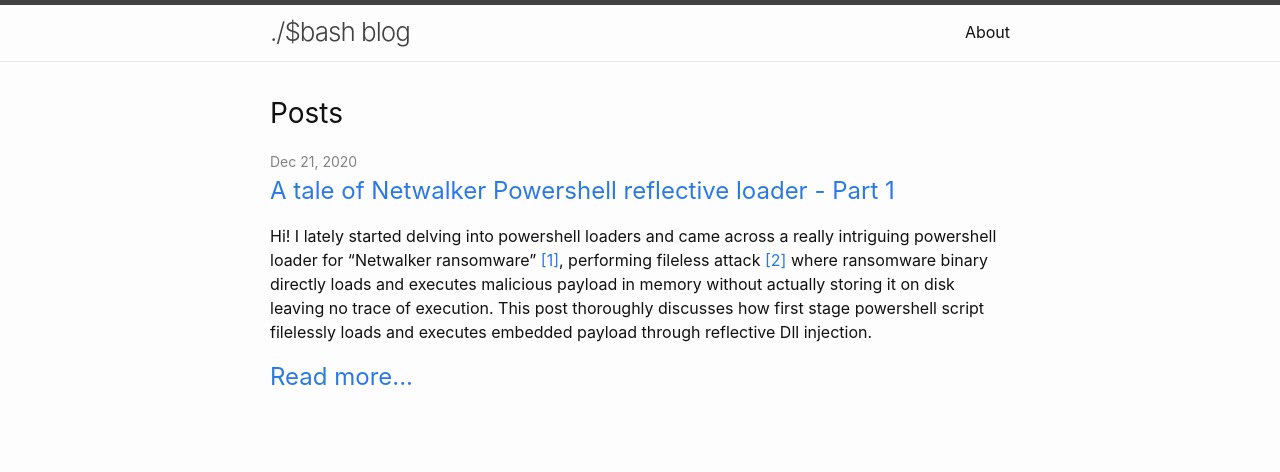
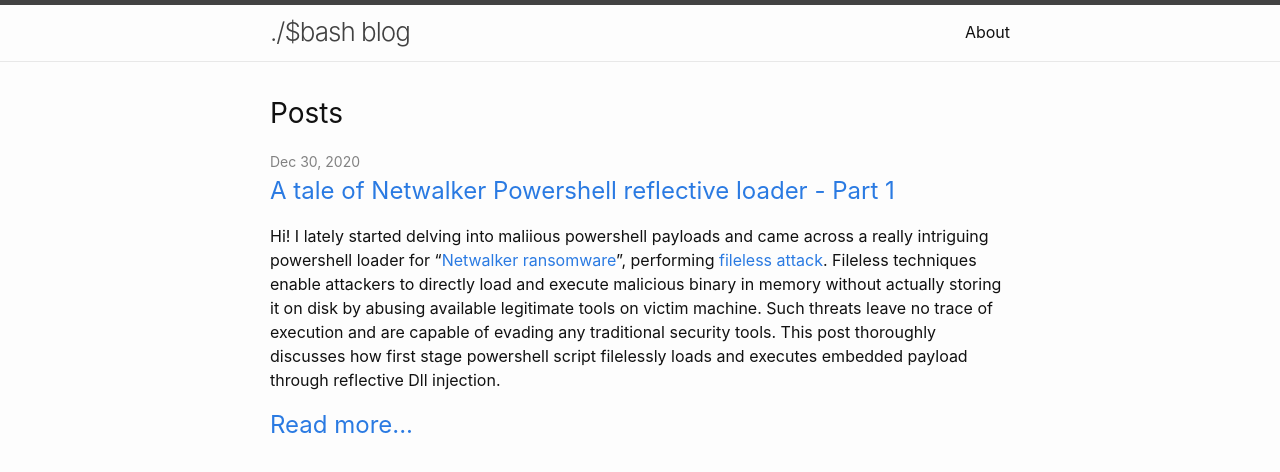
Before and after one commit to xer0xe9/xer0xE9.github.io, a Jekyll site: the page built from index.markdown, in a window 1280 px wide. Shown: the top 472 px of the page. Built offline with Jekyll 4.4.1, drawn with Linux system fonts in a browser that asks for light colours.

Commit message:
updating first blog

```diff
--- a/_posts/2020-12-21-A-tale-of-Netwalker-Powershell-reflective-loader---Part-1.md
+++ b/_posts/2020-12-21-A-tale-of-Netwalker-Powershell-reflective-loader---Part-1.md
@@ -1,13 +1,13 @@
 ---
 layout: post
 title:  "A tale of Netwalker Powershell reflective loader - Part 1"
-date:   2020-12-21
+date:   2020-12-30
 categories: loaders netwalker
 ---
 
-Hi! I lately started delving into powershell loaders and came across a really intriguing powershell loader for "Netwalker ransomware" [[1]][1-netwalker-ransomware], performing fileless attack [[2]][2-fileless-attacks] where ransomware binary directly loads and executes malicious payload in memory without actually storing it on disk leaving no trace of execution. This post thoroughly discusses how first stage powershell script filelessly loads and executes embedded payload through reflective Dll injection.
+Hi! I lately started delving into maliious powershell payloads and came across a really intriguing powershell loader for "[Netwalker ransomware][netwalker-ransomware]", performing [fileless attack][fileless-attacks]. Fileless techniques enable attackers to directly load and execute malicious binary in memory without actually storing it on disk by abusing available legitimate tools on victim machine. Such threats leave no trace of execution and are capable of evading any traditional security tools. This post thoroughly discusses how first stage powershell script filelessly loads and executes embedded payload through reflective Dll injection.
 
-SHA-256 of the sample being analyzed:  [f4656a9af30e98ed2103194f798fa00fd1686618e3e62fba6b15c9959135b7be][link-to-download-ps1-loader]
+SHA-256 hash of the sample being analyzed:  [f4656a9af30e98ed2103194f798fa00fd1686618e3e62fba6b15c9959135b7be][link-to-download-ps1-loader]
 
 -----------------------------------------------------------------------------------------------------------------------------------
 Prior knowledge required:
@@ -54,7 +54,7 @@ decryptedlayer3.ps1 now contains the obfuscated layer three powershell script em
 
 <h1>Processing Obfuscated layer 3</h1>
 
-Layer three powershell loader contains obfuscated variable and routine names. It is required to perform following steps to load embedded executable into memory
+Let's start digging into layer three powershell script which is quite obfuscated having lengthy and random string variable and routine names responsible to drop final payload. It is required to perform following steps in order to execute Netwalker ransomware on victim's machine
 
 
 - define variables to invoke in-memory Windows API function calls without compilation
@@ -75,13 +75,13 @@ and to invoke kernell32.dll APIs using wrapper .Net methods available in powersh
 
 final command in this case will let us instantiate objects by making Microsoft .Net core classes available in our powershell session and ensure ransomware's true memory residence through reflection.
 
-and following set of routines <b>correctly compute required memory addresses and relocations</b> by mapping integer data types (signed integers to Unsigned integers and vice versa)
+Following set of routines help <b>correctly compute required memory addresses and relocations</b> by casting integer datatypes (signed integers to Unsigned integers and vice versa)
 
 ![image](/assets/images/psloader/conversions.png){:class="img-responsive"}
 
 Finally it defines a bunch of routines to process and load embedded malicious payload.
 
-Script starts its execution by detecting processor's architecture whether it is x86 or amd64 to prepare 32-bit or 64-bit dll accordingly using following if-else block
+Script starts its execution by detecting underlying processor's architecture to know whether it is running on x86 or amd64 and to prepare 32-bit or 64-bit dll accordingly using following if-else block
 
 {% highlight powershell %}
 [byte[]]$EbihwfodUZMKtNCBx = $ptFvKdtq
@@ -127,7 +127,7 @@ snapshot of object containig dll that gets written into current process's memory
 
 ![image](/assets/images/psloader/dll_struct.png){:class="img-responsive"}
 
-after that it calls following routine with certain parameters to inject payload into a legitimate process which is 'explorer.exe' in this case along with memory location pointer for buffer containg Dll and size of the buffer containing dll
+after that it calls following routine with certain parameters to inject payload by specifying a legitimate target process which is 'explorer.exe' in this case along with memory location pointer for buffer containg Dll and size of the buffer containing dll
 
 ![image](/assets/images/psloader/call_explorer.png){:class="img-responsive"}
 
@@ -135,7 +135,7 @@ this routine finds PID of explorer.exe form a list of running processes and pass
 
 ![image](/assets/images/psloader/get_explorer_pid.png){:class="img-responsive"}
 
-which first reflectively injects ransomware dll into explorer.exe and then executes it by creating a thread that runs in the virtual address space of Explorer.exe process
+which first reflectively injects ransomware dll into explorer.exe by allocating a chunk of memory of specified size into its address space and writing ransomware dll on the allocated memory and then executes it by creating a thread that runs in the virtual address space of Explorer.exe process
 
 ![image](/assets/images/psloader/inject.png){:class="img-responsive"}
 
@@ -143,26 +143,26 @@ and in the end deletes shadow copies of the data being held on the system at tha
 
 ![image](/assets/images/psloader/delete_shadowcopy.png){:class="img-responsive"}
 
-as soon as script exits FE026B-Readme.txt window appears on the system with ransom message and all encrypted files with fe026b extension are no longer accessible
+as soon as script exits, <b>FE026B-Readme.txt</b> window appears on the system with ransom message and all encrypted files with fe026b extension are no longer accessible
 
 ![image](/assets/images/psloader/message.png){:class="img-responsive"}
 
 
-<strong><em>Note: </em></strong><b>Ransomware dll being injected can be dumped into a binary file having SHA-256 [302ff75667460accbbd909275cf912f4543c4fb4ea9f0d0bad2f4d5e6225837b][md5-e17951ccd3f30ef2ecc7963628210a5e] hash but it can be seen that first two bytes in this case contain wrong hex value 0xADDE</b>
+<strong><em>Note: </em></strong>Ransomware dll being injected can be dumped into a binary file having SHA-256 [302ff75667460accbbd909275cf912f4543c4fb4ea9f0d0bad2f4d5e6225837b][md5-e17951ccd3f30ef2ecc7963628210a5e] hash but it can be seen that first two bytes in this case contain wrong hex value <b>0xADDE</b>
 
 ![image](/assets/images/psloader/dumped.png){:class="img-responsive"}
 
 replacng first two bytes <b>0xADDE</b> with <b>0x4D5A</b> in MZ header would result in Netwalker ransomware with [f93209fccd0c452b8b5dc9db46341281344156bbedd23a47d2d551f80f460534][md5-f5c877335920f0ef040228e18b426d00] SHA-256 hash.
 
-and that's it. I hope you liked this writeup on disecting the powershell reflective loader.
+and that's it. I hope you liked this detailed writeup on the powershell reflective loader.
 
 Best regards,
 
 ./$bash.
 
 [link-to-download-ps1-loader]: https://bazaar.abuse.ch/download/f4656a9af30e98ed2103194f798fa00fd1686618e3e62fba6b15c9959135b7be/
-[1-netwalker-ransomware]: https://labs.sentinelone.com/netwalker-ransomware-no-respite-no-english-required/
-[2-fileless-attacks]: https://www.trendmicro.com/vinfo/us/security/news/cybercrime-and-digital-threats/security-101-how-fileless-attacks-work-and-persist-in-systems
+[netwalker-ransomware]: https://labs.sentinelone.com/netwalker-ransomware-no-respite-no-english-required/
+[fileless-attacks]: https://www.trendmicro.com/vinfo/us/security/news/cybercrime-and-digital-threats/security-101-how-fileless-attacks-work-and-persist-in-systems
 
 [md5-e17951ccd3f30ef2ecc7963628210a5e]: https://www.virustotal.com/gui/file/302ff75667460accbbd909275cf912f4543c4fb4ea9f0d0bad2f4d5e6225837b/detection
 [md5-f5c877335920f0ef040228e18b426d00]: https://www.virustotal.com/gui/file/f93209fccd0c452b8b5dc9db46341281344156bbedd23a47d2d551f80f460534/detection
--- a/about.markdown
+++ b/about.markdown
@@ -5,8 +5,6 @@ permalink: /about/
 ---
 
 <h1>Welcome to ./$sbash blogs</h1>>
-Hi! My name is Sadia and I am a Malware Researcher living in Pakistan. Here, on my personal blog, I shall be sharing some of my exciting investigations from the field of malware analysis. My findings, ideas or opinions are not absolute truth in any way neither do they represent views of my employers.
-
-I am open to suggestions and can be approached on [linkedin](https://www.linkedin.com/in/sadiyahbasheer/) or [twitter](https://twitter.com/_zer0x7F_).
+Hi! My name is Sadia and I am a Malware Researcher living in Pakistan. Here, on my personal blog, I shall be sharing some of my exciting investigations from the field of malware analysis. My findings, ideas or opinions are not absolute truth in any way neither do they represent views of my employers.I am open to suggestions and can be approached on [linkedin](https://www.linkedin.com/in/sadiyahbasheer/) or [twitter](https://twitter.com/_zer0x7F_).
 
 I hope you to learn something new during your stay here.
```
Also changed, not shown: other parts of _posts/2020-12-21-A-tale-of-Netwalker-Powershell-reflective-loader---Part-1.md (+5 -5 lines), 3 other files.
